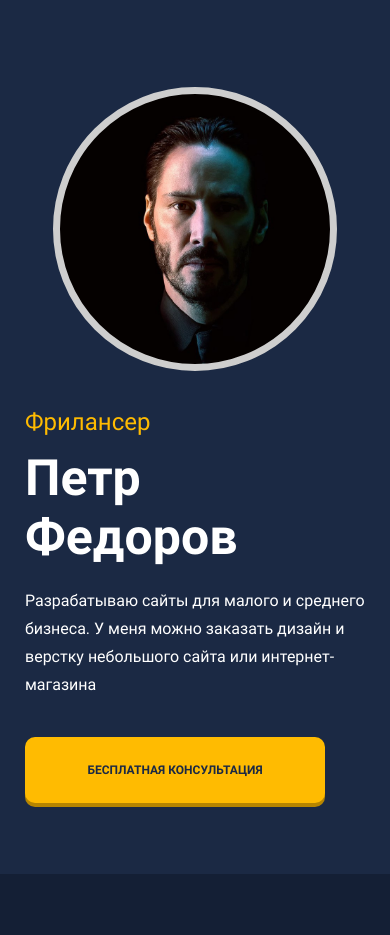
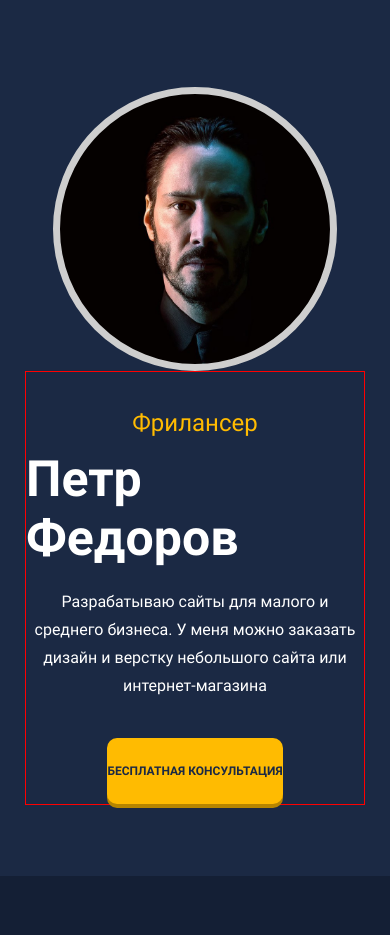
Before and after one commit to nosdmitry/keanu, a plain HTML site: page index.html in a window 390 px wide. Shown: the part 97-1032 px from the top of the page. Drawn offline with Linux system fonts and the light colour scheme.

Commit message:
Адаптивка для Hero

```diff
--- a/blocks/hero/__main-text/hero__main-text.css
+++ b/blocks/hero/__main-text/hero__main-text.css
@@ -3,4 +3,12 @@
   display: flex;
   flex-direction: column;
   justify-content: flex-start;
+  border: 1px solid red;
 }
+
+@media (max-width: 769px) {
+  .hero__main-text {
+    max-width: 100%;
+    align-items: center;
+  }
+}
--- a/blocks/hero/__subtitle/hero__subtitle.css
+++ b/blocks/hero/__subtitle/hero__subtitle.css
@@ -6,3 +6,15 @@
   line-height: calc(28 / 24);
   color: #ffbb01;
 }
+
+@media (max-width: 789px) {
+  .hero__subtitle {
+    margin-top: 37px;
+  }
+}
+
+@media (max-width: 319px) {
+  .hero__subtitle {
+    margin-top: 17px;
+  }
+}
--- a/blocks/hero/__text/hero__text.css
+++ b/blocks/hero/__text/hero__text.css
@@ -7,3 +7,9 @@
   color: #fff;
 
 }
+
+@media (max-width: 769px) {
+  .hero__text {
+    text-align: center;
+  }
+}
```
